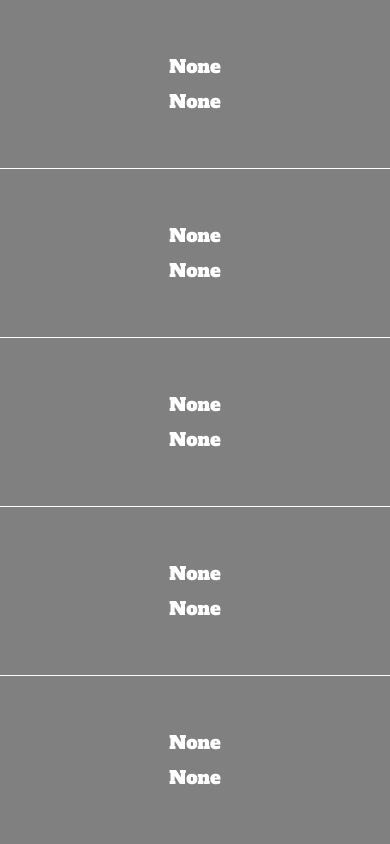
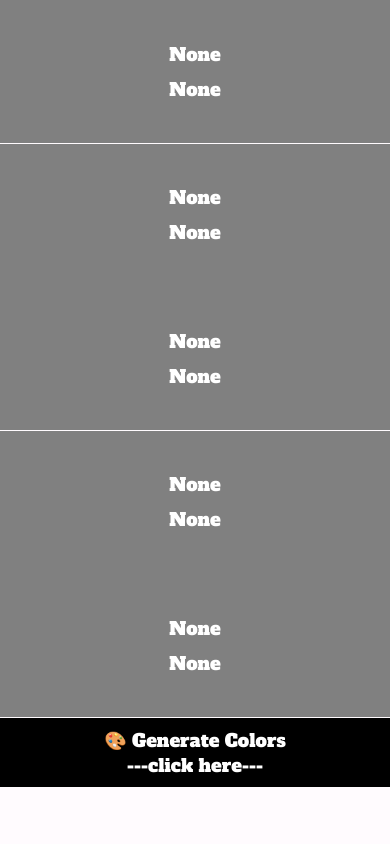
Before and after one commit to ImHarsh11/color-generator, a plain HTML site: page index.html in a window 390 px wide. Drawn offline with Linux system fonts and the light colour scheme.

Commit message:
Made changes for mobile version

```diff
--- a/index.html
+++ b/index.html
@@ -50,6 +50,9 @@
             <p class="para"><span class="hcode">None</span></p>
         </div>
     </div>
+    <div class="btn">
+        <button id="btnForGenerator">🎨 Generate Colors <br>---click here---</button>
+    </div>
     </div>
   </body>
 </html>
--- a/script.js
+++ b/script.js
@@ -5,6 +5,9 @@ document.addEventListener("keydown", (e) => {
   if (e.code === "Space") {
     changeAllColors();
   }
+});
+document.getElementById("btnForGenerator").addEventListener("click", () => {
+  changeAllColors();
 });
 
 function changeAllColors() {
--- a/style.css
+++ b/style.css
@@ -34,6 +34,12 @@ body {
     height: 20px;
     width: 45%;
   }
+  .btn{
+    /* display: flex; */
+    flex-direction: column;
+    align-content: flex-start;
+    text-align: center;
+  }
 }
 
 .container {
@@ -67,3 +73,27 @@ p {
     margin:3px;
     color: white;
 }
+.btn{
+    display: flex;
+    width: 100%;
+    height: 100%;
+}
+button{
+    justify-content: end;
+    /* text-align: center; */
+    align-items: center;
+    padding: 0.6rem 1.2rem;
+    font-size: 1rem;
+    border: none;
+    /* border-radius: 8px; */
+    background-color: black;
+    color: white;
+    cursor: pointer;
+    transition: background-color 0.3s ease;
+    font-weight: 400;
+    font-size: large;
+    font-family: "Alfa Slab One", cursive;
+}
+button:hover{
+    background-color: #000000cc;
+}
```
Lines whose indentation alone changed are shown as unchanged.
